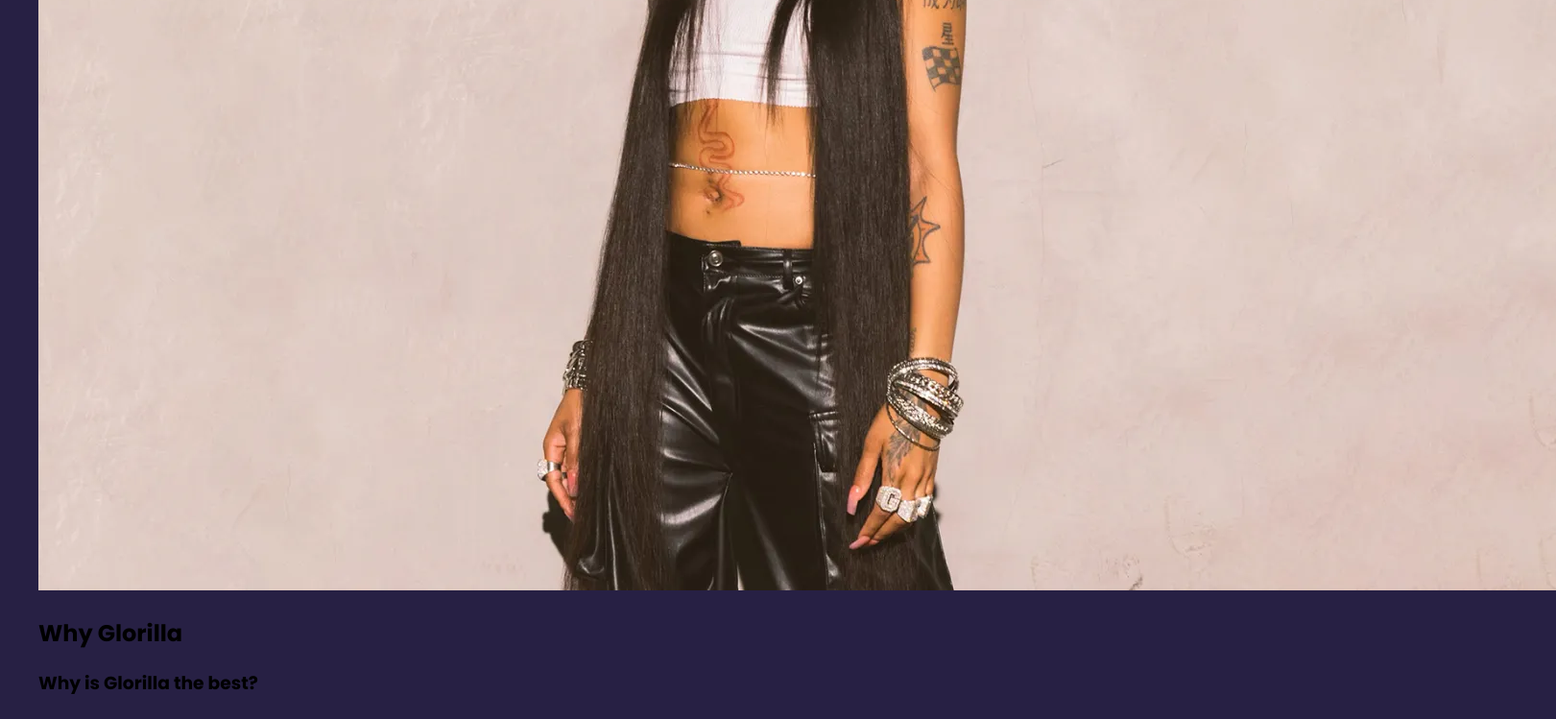
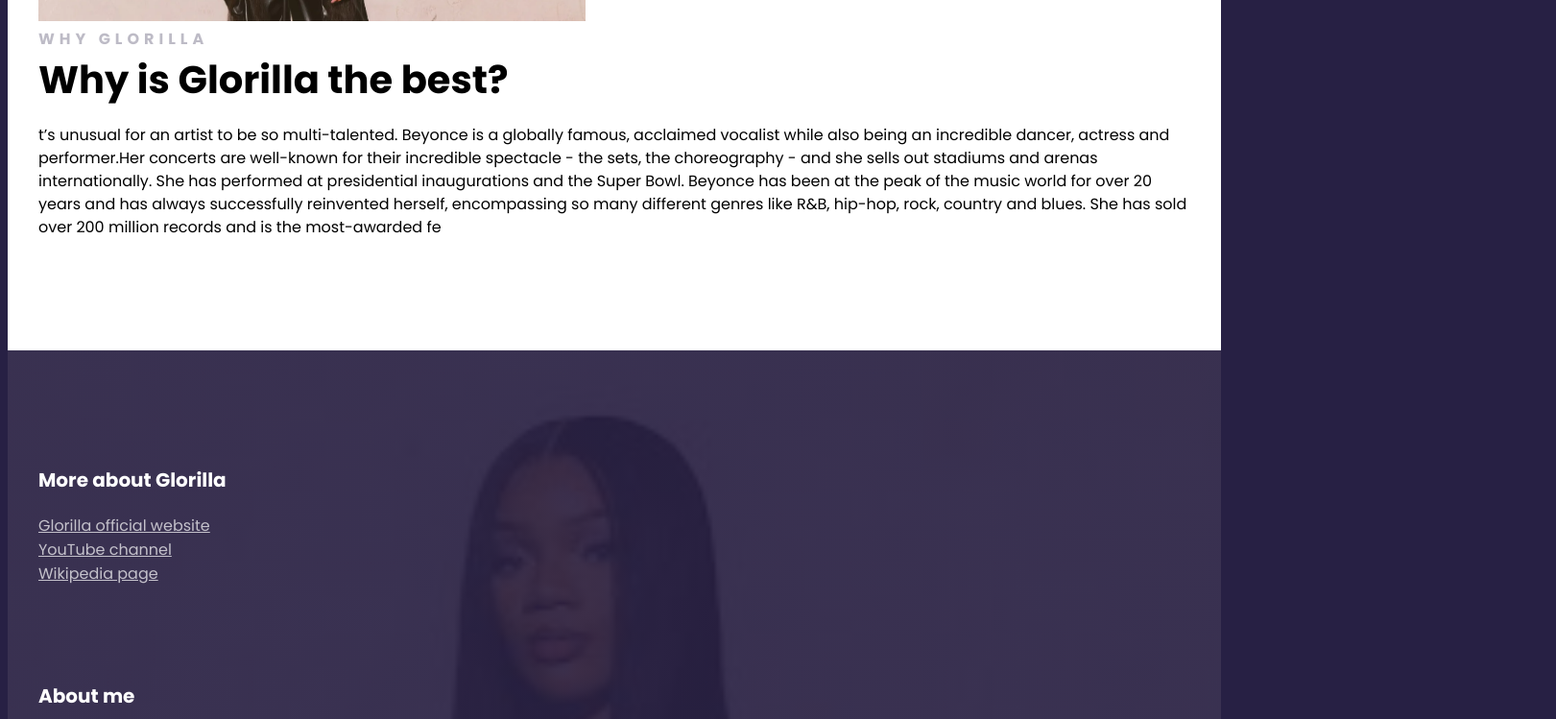
Before and after one commit to mayaclaros/Music-Glorilla, a plain HTML site: page index.html in a window 1280 px wide. Shown: the part 1300-2049 px from the top of the page at 96% size, 1621 px wide, since content can reach past the window. Drawn offline with Linux system fonts and the light colour scheme.

Commit message:
Update style.css
style main h2, main h3, main p, and img; created more specific grid classes

```diff
--- a/src/style.css
+++ b/src/style.css
@@ -10,8 +10,16 @@
 
 .grid {
   display: grid;
+
+  grid-gap: 64px;
+}
+
+.grid-2-columns {
+  grid-template-columns: 1fr 1fr;
+}
+
+.grid-3-columns-first-narrow {
   grid-template-columns: 1fr 2fr 2fr;
-  grid-gap: 64px;
 }
 
 section {
@@ -67,6 +75,43 @@
   background: white;
 }
 
+main {
+  background-color: white;
+}
+
+main h2 {
+  font-family: Poppins;
+  font-size: 16px;
+  font-weight: 700;
+  line-height: 1.5;
+  letter-spacing: 5px;
+  color: #272044;
+  opacity: 0.3;
+  text-transform: uppercase;
+  margin: 0;
+}
+
+main h3 {
+  font-family: Poppins;
+  font-size: 40px;
+  font-weight: 700;
+  line-height: 1.5;
+  text-align: left;
+  margin: 0;
+}
+img {
+  width: 570px;
+  height: 461px;
+  gap: 0px;
+  opacity: 0px;
+}
+main p {
+  font-family: Poppins;
+  font-size: 16px;
+  font-weight: 400;
+  line-height: 1.5;
+  text-align: left;
+}
 footer {
   color: white;
   background-image: linear-gradient(
@@ -124,4 +169,12 @@
   header h3 {
     font-size: 12px;
   }
+
+  .grid {
+    grid-template-columns: 1fr;
+    grid-gap: 32px;
+  }
+  section {
+    padding: 30px;
+  }
 }
```
